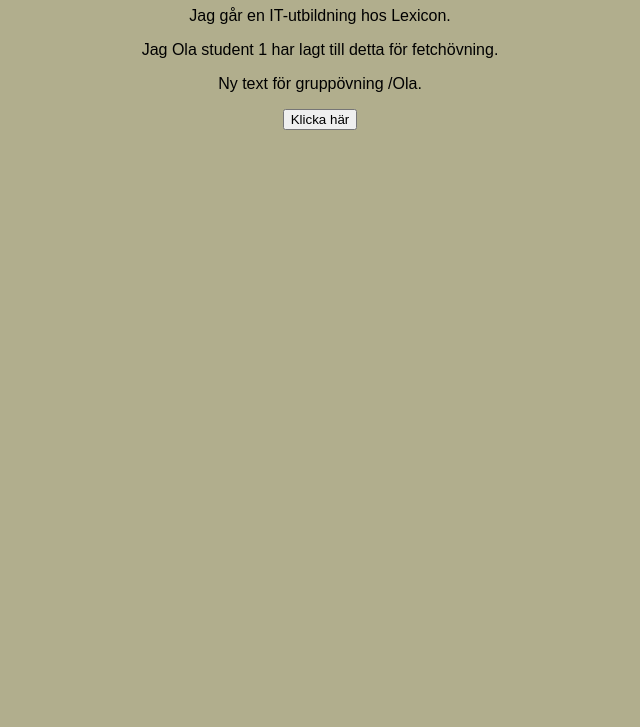
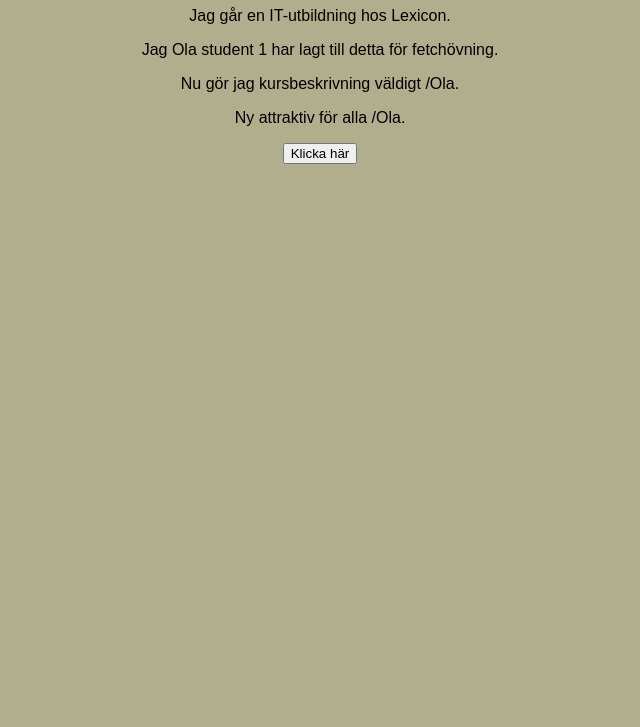
Before and after one commit to OlaJons/Grupp-4-Repository-1, a plain HTML site: page index.html in a window 1280 px wide. Shown: the part 73-800 px from the top of the page, without its empty margins (320-960 px from the left). Drawn offline with Linux system fonts and the light colour scheme.

Commit message:
Kursbeskrivning förbättring

```diff
--- a/index.html
+++ b/index.html
@@ -9,7 +9,8 @@
   <h1>Vi kör på vi här bak i filen.../Ola</h1>
   <p>Jag går en IT-utbildning hos Lexicon.</p>
   <p>Jag Ola student 1 har lagt till detta för fetchövning.</p>
-  <p>Ny text för gruppövning /Ola.</p>
+  <p>Nu gör jag kursbeskrivning väldigt  /Ola.</p>
+  <p>Ny attraktiv för alla /Ola.</p>
   <button id="myButton">Klicka här</button>
   <script src="script.js"></script>
 </body>
```
